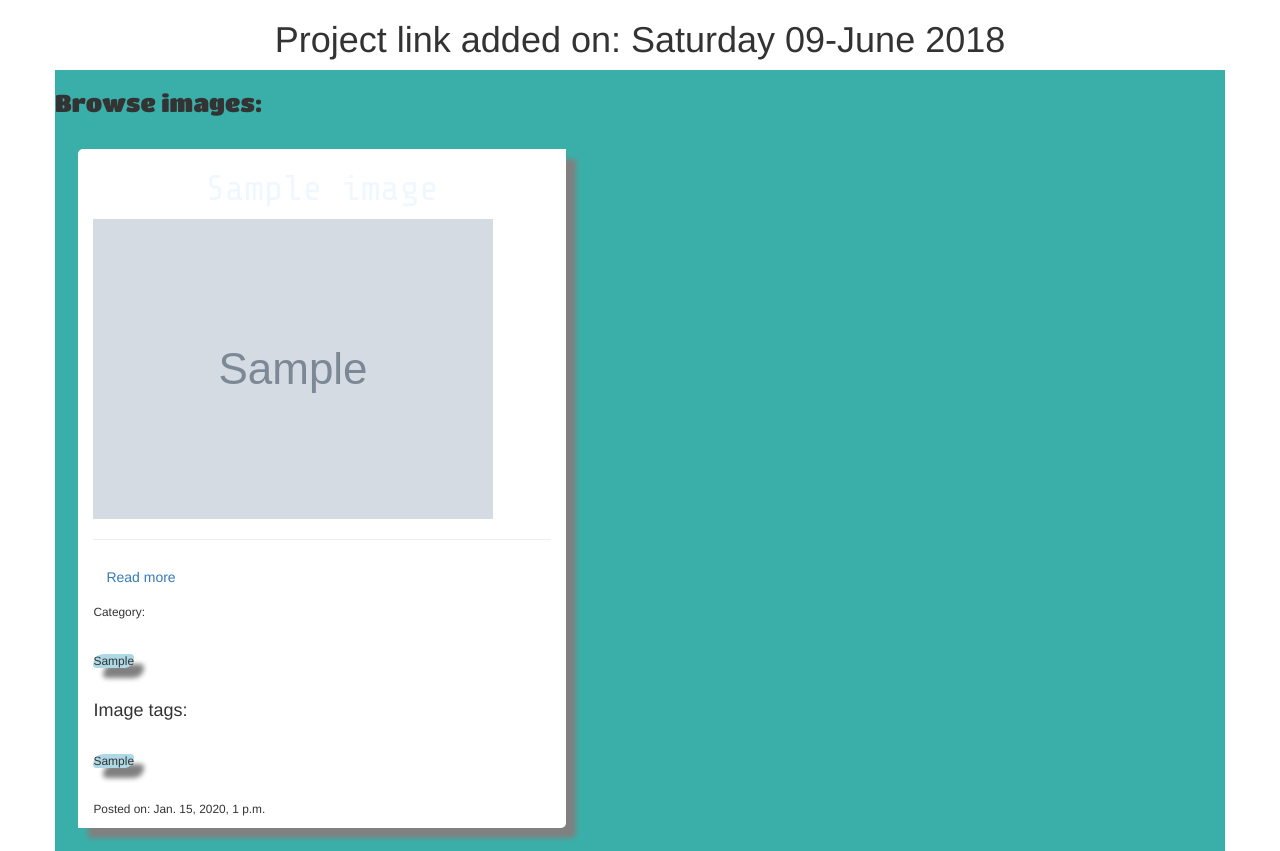
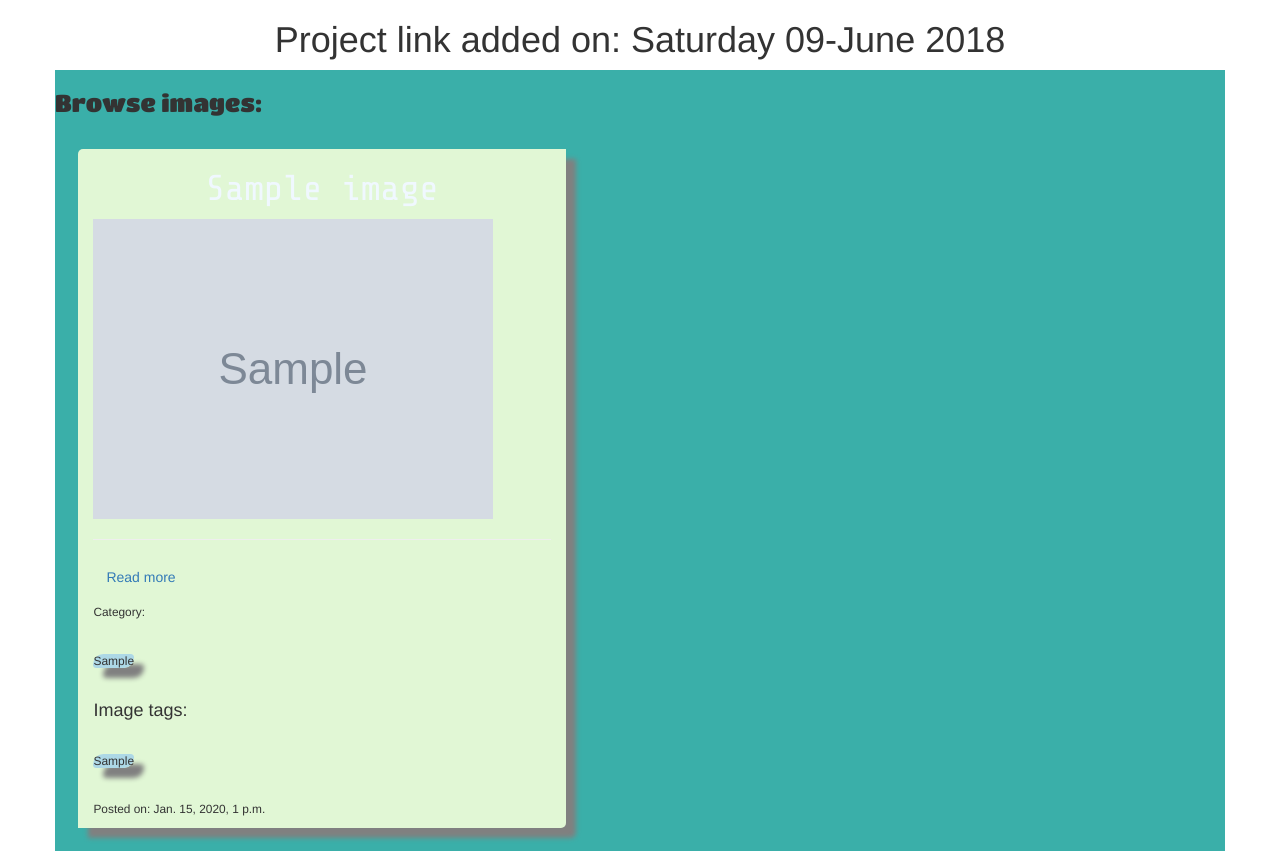
Before and after one commit to lucasLB7/Zoomin-Photos-, a Django app: page / in a window 1280 px wide. Shown: the part 52-903 px from the top of the page. Run offline with Django 3.2, Linux system fonts and the light colour scheme; tables that the repository leaves empty hold one stand-in row (values such as "Sample post"); grey boxes marked "Sample" are stand-in pictures; some libraries are stand-ins or nearby versions.

Commit message:
MODIFIED THE CSS FILES
This was an experimental set of changes to decided on most effective UI

```diff
--- a/static/css/baseprojects.css
+++ b/static/css/baseprojects.css
@@ -14,7 +14,7 @@ font-family: 'Mitr', sans-serif; */
 
 .images-home{
   box-shadow: 10px 10px 5px grey;
-  background-color:white;
+  background-color: #e1f7d5;
   border-radius: 5px 0 5px 0;
   margin: 2%;
 }
```
